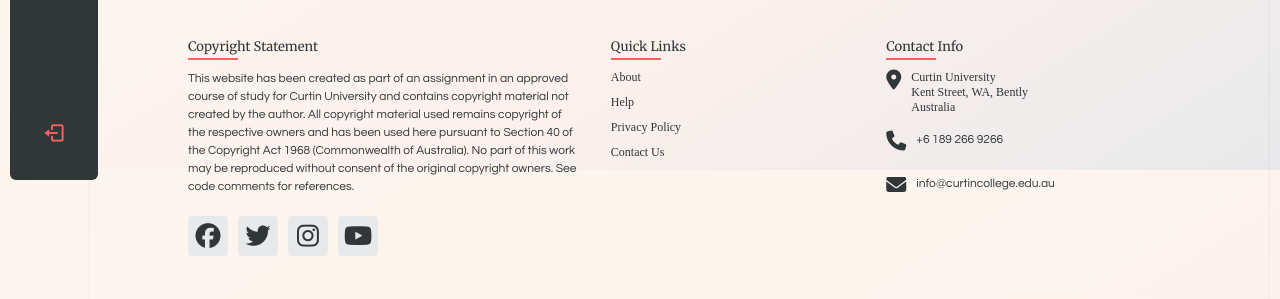
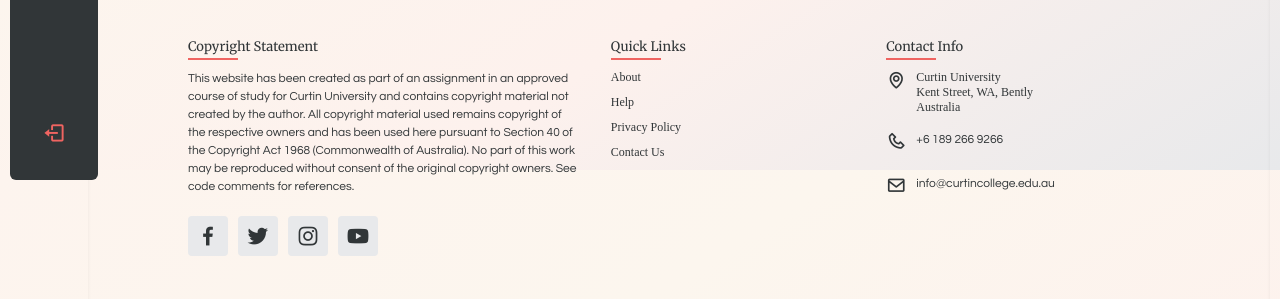
Before and after one commit to s3851446/habithub-frontend, a SvelteKit app in the folder WIP/habithub-frontend/: page / in a window 1280 px wide. Shown: the part 630-929 px from the top of the page. Built offline with nearby package versions, Linux system fonts and the light colour scheme.

Commit message:
Replaces all font awesome icons with boxicons

```diff
--- a/WIP/habithub-frontend/src/app.html
+++ b/WIP/habithub-frontend/src/app.html
@@ -10,12 +10,6 @@
       href="https://fonts.googleapis.com/css2?family=Merriweather&family=Questrial&display=swap"
       rel="stylesheet"
     />
-
-    <!-- Font Awesome -->
-    <script
-      src="https://kit.fontawesome.com/e2c38ec89a.js"
-      crossorigin="anonymous"
-    ></script>
 
     <!-- Boxicons -->
     <link
--- a/WIP/habithub-frontend/src/components/Footer.svelte
+++ b/WIP/habithub-frontend/src/components/Footer.svelte
@@ -17,22 +17,22 @@ https://youtu.be/B4KZYsyuVOE -->
                     <ul class="sci">
                         <li>
                             <a href="https://www.facebook.com/curtinuniversity">
-                                <i class="fa-brands fa-facebook"></i>
+                                <i class='bx bxl-facebook'></i>
                             </a>
                         </li>
                         <li>
                             <a href="https://twitter.com/CurtinUni">
-                                <i class="fa-brands fa-twitter"></i>
+                                <i class='bx bxl-twitter'></i>
                             </a>
                         </li>
                         <li>
                             <a href="https://www.instagram.com/curtinuniversity/">
-                                <i class="fa-brands fa-instagram"></i>
+                                <i class='bx bxl-instagram'></i>
                             </a>
                         </li>
                         <li>
                             <a href="https://www.youtube.com/@curtinuniversity">
-                                <i class="fa-brands fa-youtube"></i>
+                                <i class='bx bxl-youtube'></i>
                             </a>
                         </li>
                     </ul>
@@ -51,7 +51,7 @@ https://youtu.be/B4KZYsyuVOE -->
                 <ul class="info">
                     <li>
                         <span>
-                            <i class="fa-solid fa-location-dot"></i>
+                            <i class='bx bx-map' ></i>
                         </span>
                         <span>Curtin University<br/>
                         Kent Street, WA, Bently<br/>
@@ -59,13 +59,13 @@ https://youtu.be/B4KZYsyuVOE -->
                     </li>
                     <li>
                         <span>
-                            <i class="fa-solid fa-phone"></i>
+                            <i class='bx bx-phone' ></i>
                         </span>
                         <p><a href="tel:61892669266">+6 189 266 9266</a></p>
                     </li>
                     <li>
                         <span>
-                            <i class="fa-solid fa-envelope"></i>
+                            <i class='bx bx-envelope' ></i>
                         </span>
                         <p><a href="mailto: info@curtincollege.edu.au"> info@curtincollege.edu.au</a></p>
                     </li>
```
